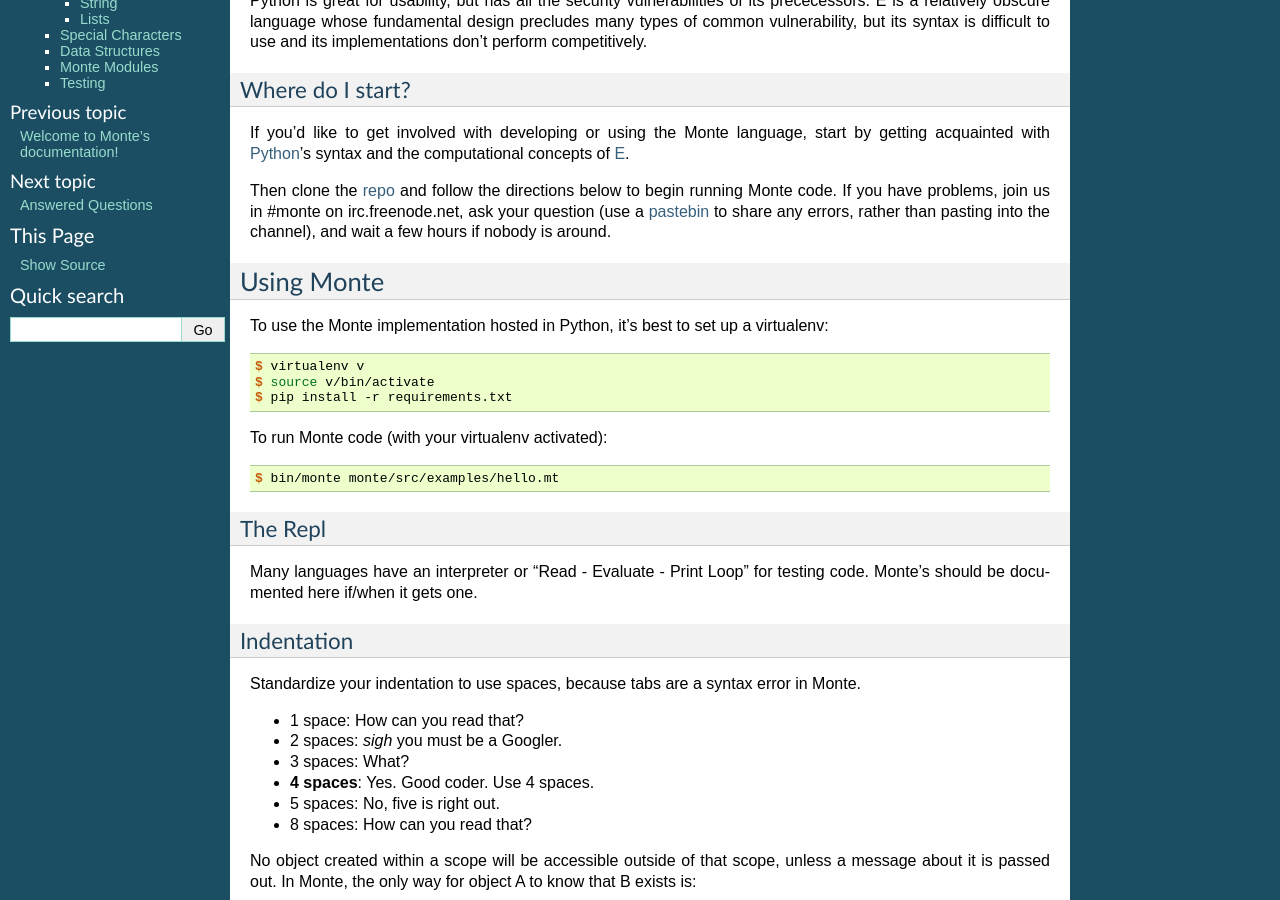
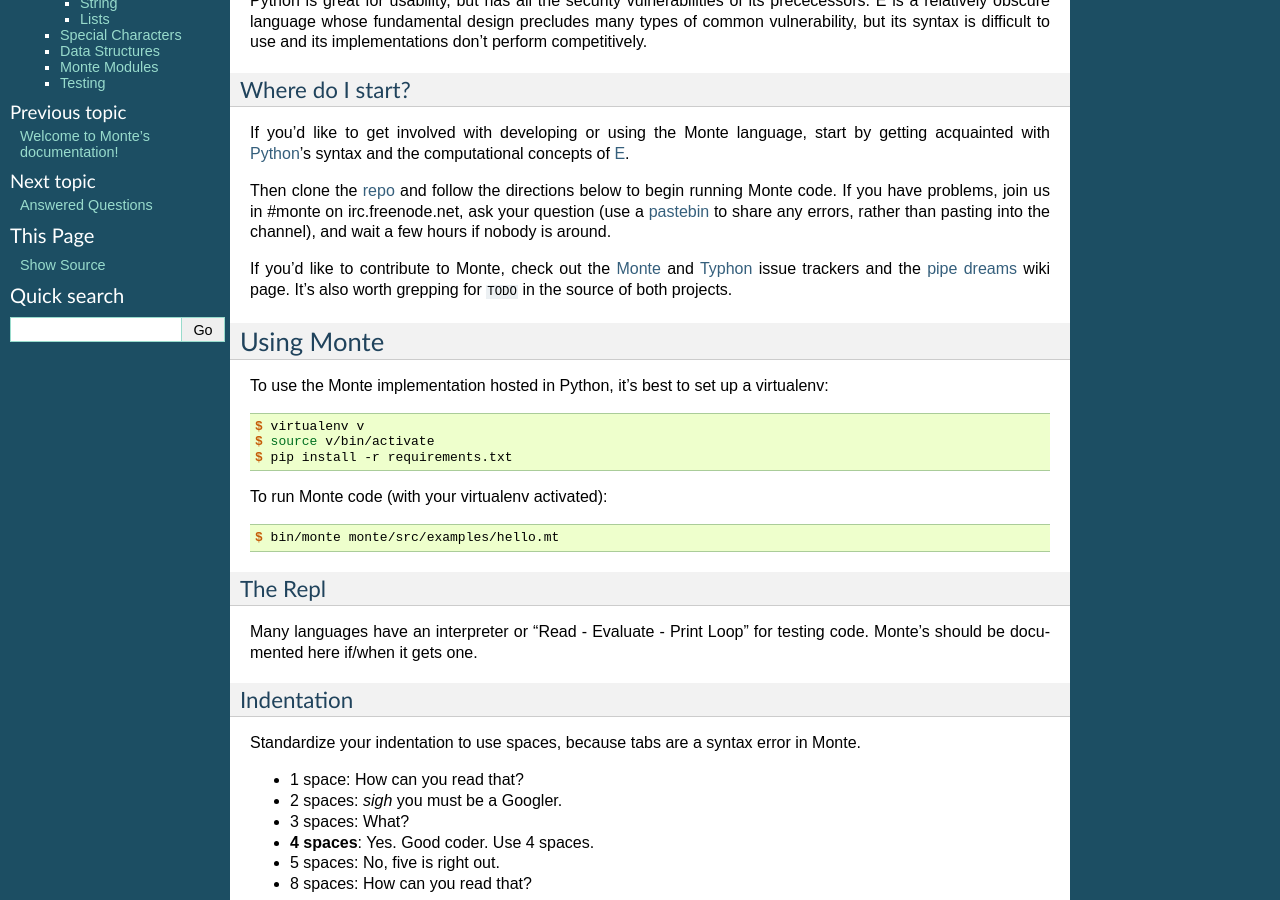
Before and after one commit to monte-language/monte, a Sphinx documentation site: the page built from docs/source/intro.rst, in a window 1280 px wide and 900 px high, scrolled down 303 px. Built offline with Sphinx 7.4.7, drawn with Linux system fonts in a browser that asks for light colours; pages that are not in the unit, such as notebooks, are missing from menus.

Commit message:
advice for new contributors

```diff
--- a/docs/source/intro.rst
+++ b/docs/source/intro.rst
@@ -30,6 +30,13 @@ code. If you have problems, join us in #monte on irc.freenode.net, ask your
 question (use a pastebin_ to share any errors, rather than pasting into the
 channel), and wait a few hours if nobody is around.
 
+If you'd like to contribute to Monte, check out the Monte_ and Typhon_ issue
+trackers and the `pipe dreams`_ wiki page. It's also worth grepping for
+``TODO`` in the source of both projects.
+
+.. _Monte: https://github.com/monte-language/monte/issues
+.. _Typhon: https://github.com/monte-language/typhon/issues
+.. _pipe dreams: https://github.com/monte-language/monte/wiki/Pipe-Dreams
 .. _Python: https://docs.python.org/2/tutorial/
 .. _E: http://www.skyhunter.com/marcs/ewalnut.html
 .. _repo: https://github.com/monte-language/monte
```
